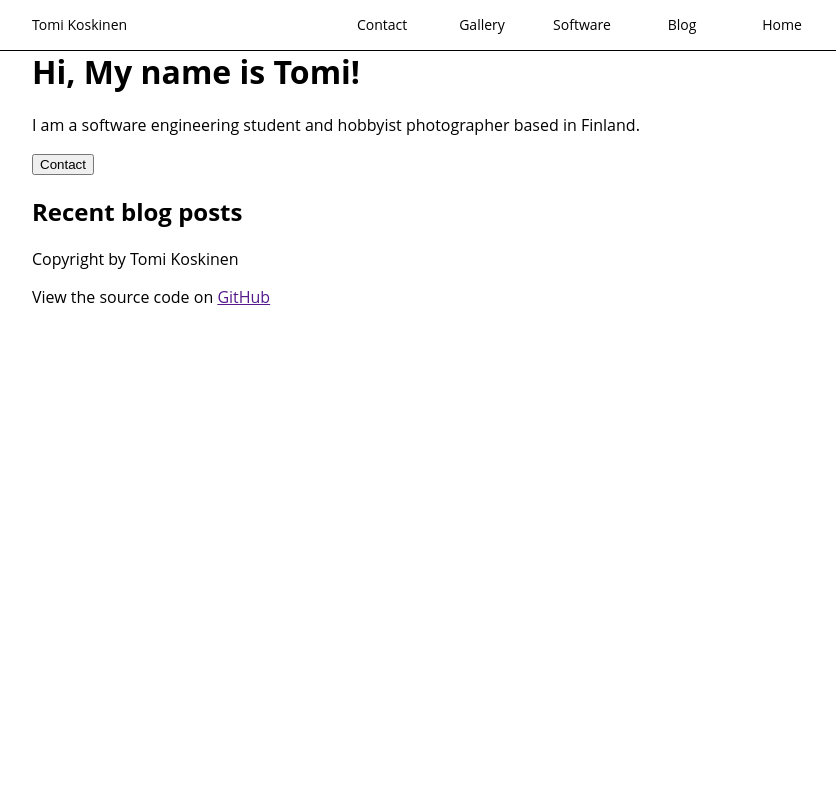
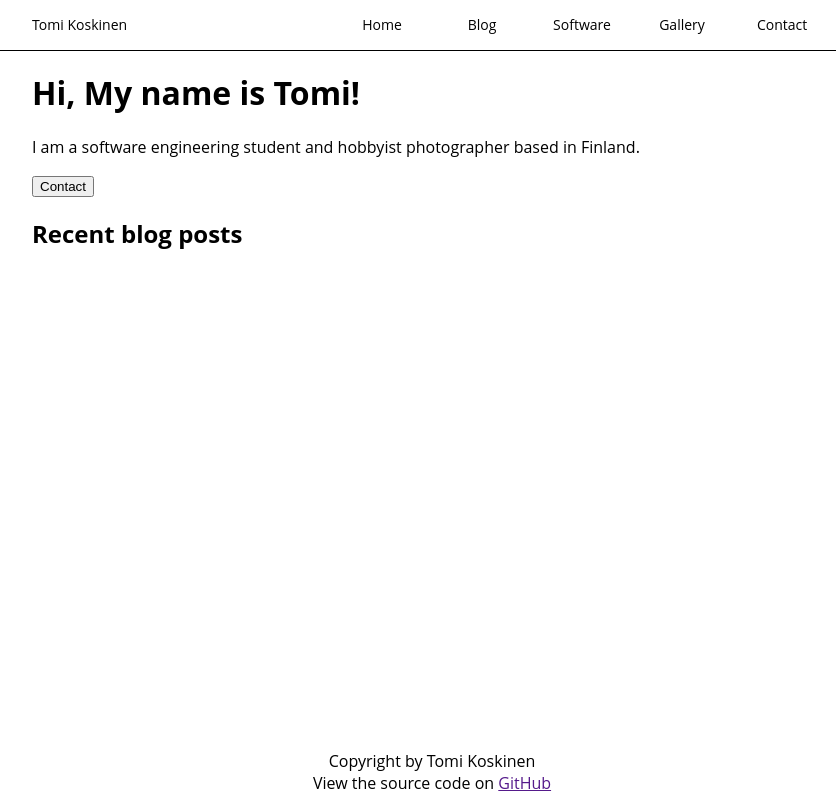
Before and after one commit to tomipkoskinen/website, a SvelteKit app: page / in a window 1280 px wide. Shown: the whole page, without its empty margins (208-1044 px from the left). Built offline with nearby package versions, Linux system fonts and the light colour scheme.

Commit message:
Fixed navbar

```diff
--- a/src/routes/+page.svelte
+++ b/src/routes/+page.svelte
@@ -7,7 +7,9 @@
 </svelte:head>
 
 <div class="home-page page">
-    <header class="container">
+    <div class="container">
+        <div class="content">
+            <header>
                 <h1>Hi, My name is Tomi!</h1>
                 <p>I am a software engineering student and hobbyist photographer based in Finland.</p>
                 <button>Contact</button>
@@ -15,8 +17,14 @@
             <section>
                 <h2>Recent blog posts</h2>
             </section>
+        </div>
         <footer>
             <p>Copyright by Tomi Koskinen</p>
             <p>View the source code on <a href="">GitHub</a></p>
         </footer>
     </div>
+</div>
+
+<style>
+
+</style>
--- a/src/routes/Nav.svelte
+++ b/src/routes/Nav.svelte
@@ -44,11 +44,13 @@
 
 <style>
     nav {
+        z-index: 1;
         position: fixed;
         width: 100%;
         height: 50px;
         top: 0;
         border-bottom: 1px solid black;
+        background-color: white;
     }
     .logo {
         line-height: 50px;
@@ -72,7 +74,7 @@
     }
     .pages li {
         text-align: center;
-        float: right;
+        float: left;
     }
     .pages a {
         display: block;
--- a/src/routes/app.css
+++ b/src/routes/app.css
@@ -16,12 +16,30 @@ html {
 body {
     margin: 0;
     padding: 0;
+    height: 100%;
 }
 .container {
     max-width: var(--containerWidth);
-    margin: 0 auto 0 auto;
-    padding: 0 var(--containerPadding) 0 var(--containerPadding);
+    margin-left: auto;
+    margin-right: auto;
+    padding-left: var(--containerPadding);
+    padding-right: var(--containerPadding);
 }
 .page {
-    margin-top: 50px;
+    padding-top: 50px;
+    min-height: 100%;
 }
+.content {
+    padding-bottom: 50px;
+}
+footer {
+    position: absolute;
+    left: 0;
+    bottom: 0;
+    width: 100%;
+    height: 50px;
+    text-align: center;
+}
+footer p {
+    margin: 0;
+}
```
Also changed, not shown: src/routes/page.css (deleted). Lines whose indentation alone changed are shown as unchanged.
